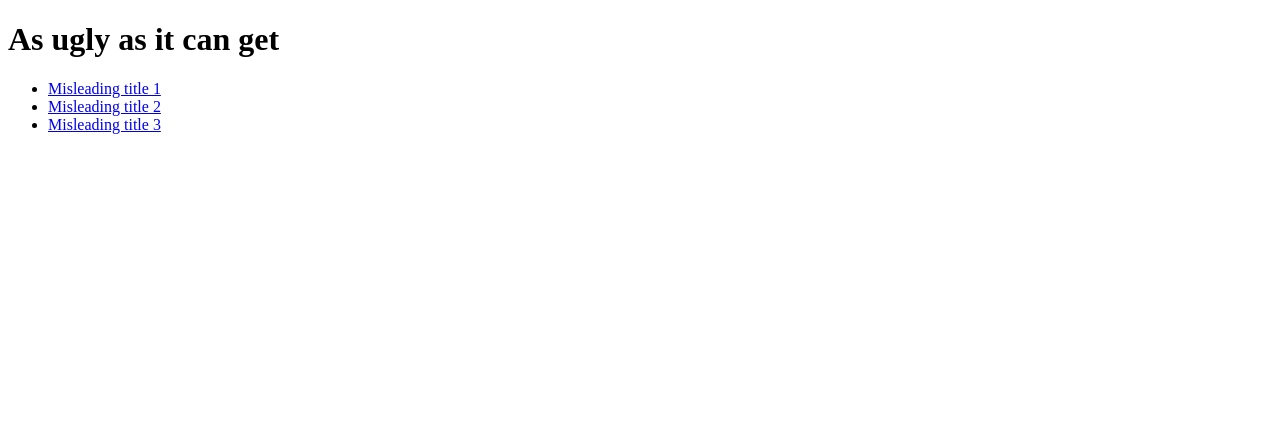
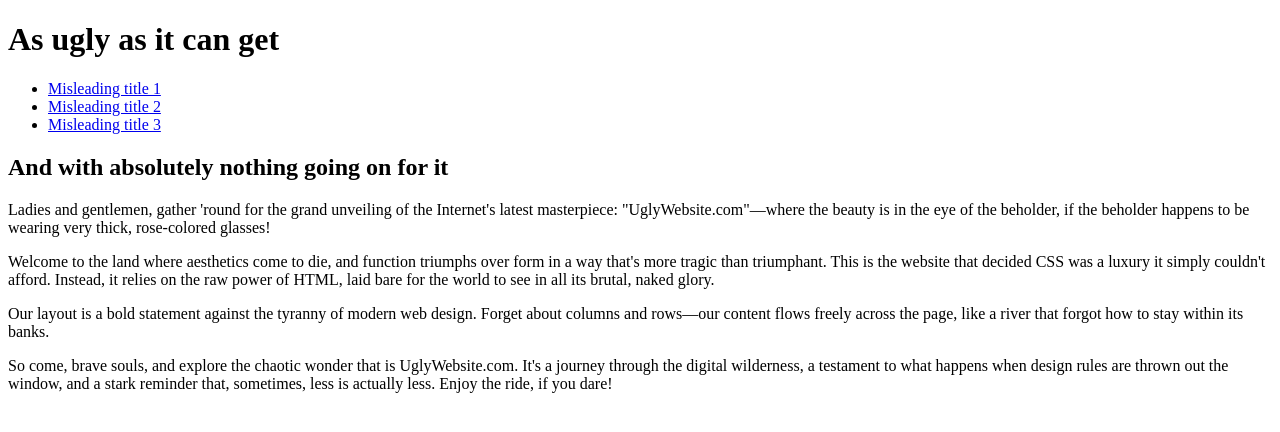
Before and after one commit to adrianholz/Web-Fundamentals, a plain HTML site: page index.html in a window 1280 px wide. Drawn offline with Linux system fonts and the light colour scheme.

Commit message:
Sections

```diff
--- a/index.html
+++ b/index.html
@@ -23,6 +23,19 @@
     </nav>
   </header>
 
+  <!-- Ugly website's main content -->
+  <main>
+    <section>
+      <h2>And with absolutely nothing going on for it</h2>
+      <p>Ladies and gentlemen, gather 'round for the grand unveiling of the Internet's latest masterpiece: "UglyWebsite.com"—where the beauty is in the eye of the beholder, if the beholder happens to be wearing very thick, rose-colored glasses!</p>
+      <p>Welcome to the land where aesthetics come to die, and function triumphs over form in a way that's more tragic than triumphant. This is the website that decided CSS was a luxury it simply couldn't afford. Instead, it relies on the raw power of HTML, laid bare for the world to see in all its brutal, naked glory.</p>
+    </section>
+    <section>
+      <p>Our layout is a bold statement against the tyranny of modern web design. Forget about columns and rows—our content flows freely across the page, like a river that forgot how to stay within its banks.</p>
+      <p>So come, brave souls, and explore the chaotic wonder that is UglyWebsite.com. It's a journey through the digital wilderness, a testament to what happens when design rules are thrown out the window, and a stark reminder that, sometimes, less is actually less. Enjoy the ride, if you dare!</p>
+    </section>
+  </main>
+
 </body>
 
 </html>
```
